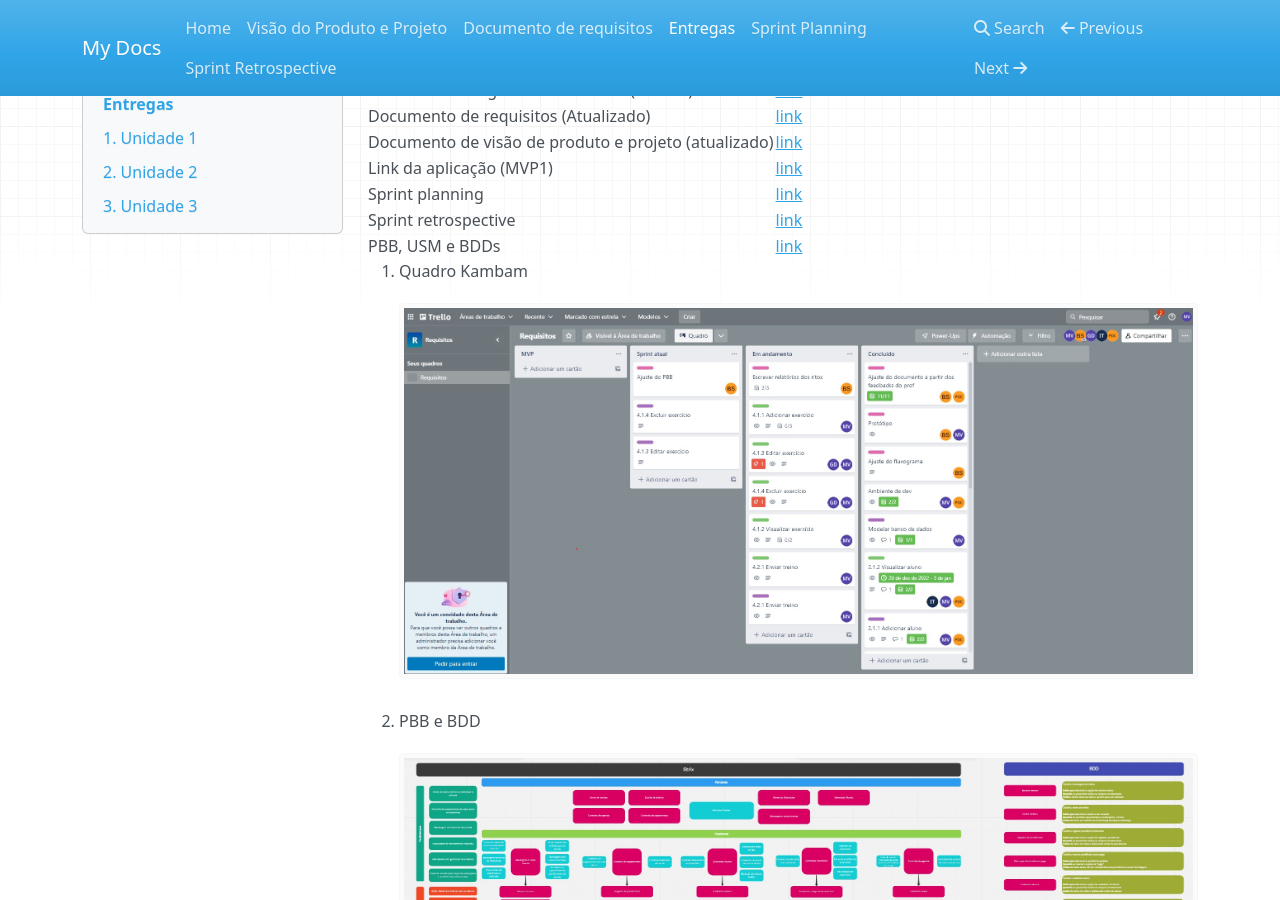
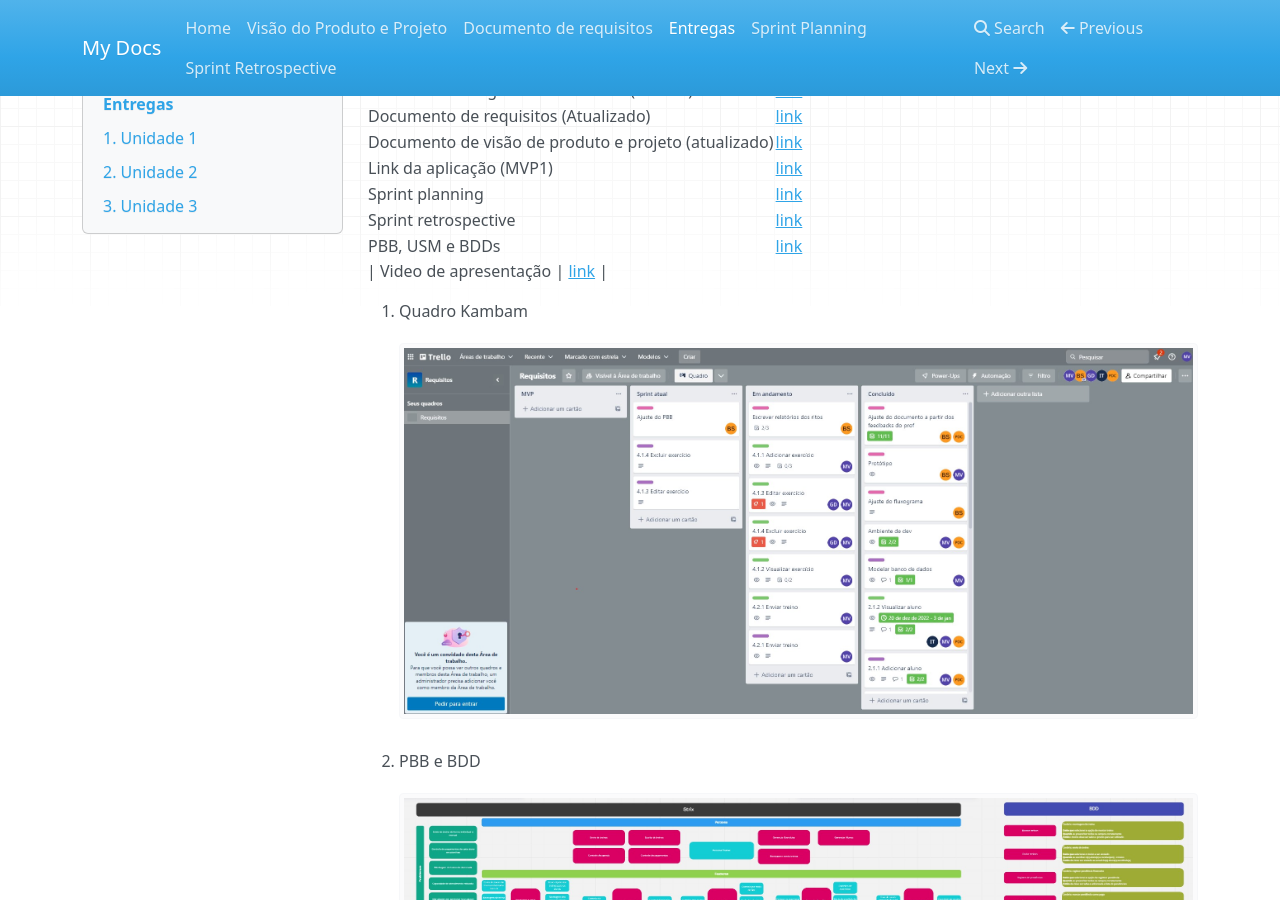
Before and after one commit to mdsreq-fga-unb/2022.2-Strix, an MkDocs documentation site: the page built from documentation/docs/entregas.md, in a window 1280 px wide and 900 px high, scrolled down 7117 px. Built offline with MkDocs 1.6.1, drawn with Linux system fonts in a browser that asks for light colours; nearby versions of some CDN libraries.

Commit message:
Subindo o video de apresentação

```diff
--- a/documentation/docs/entregas.md
+++ b/documentation/docs/entregas.md
@@ -45,6 +45,8 @@
 | Sprint retrospective | [link](./sprint_retrospective.md) |
 | PBB, USM e BDDs | [link](https://miro.com/app/board/uXjVP5RsYIU=/?share_link_id=755010508584) |
 
+| Video de apresentação | [link](https://www.youtube.com/watch?v=qel0khWSWgc) |
+
 1. Quadro Kambam ![](./img/trello.jpg)
 2. PBB e BDD ![](./img/pbb.jpg)
 3. USM ![](./img/US.jpg)
```
